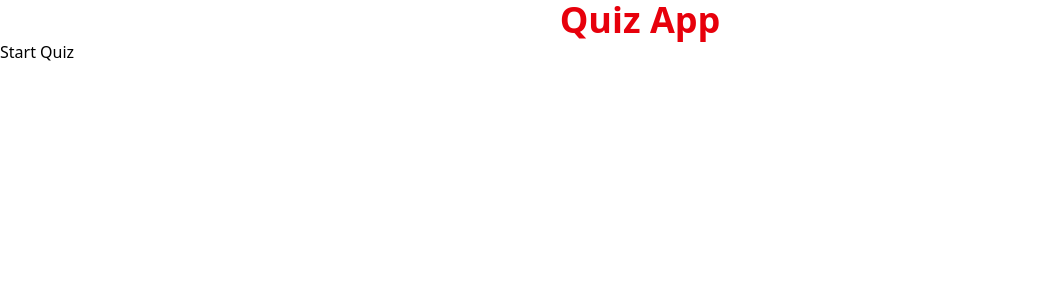
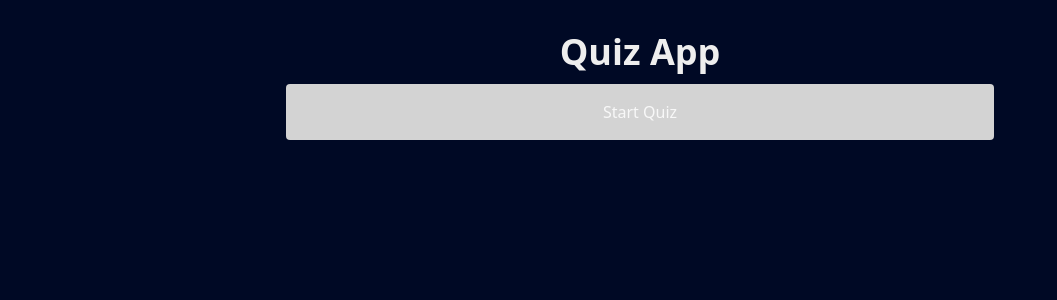
Before and after one commit to dim50dim/quiz_page, a Next.js app: page / in a window 1280 px wide. Shown: the top 300 px of the page, without its empty margins (0-1057 px from the left). Built offline with nearby package versions, Linux system fonts and the light colour scheme.

Commit message:
completed css

```diff
--- a/src/app/globals.css
+++ b/src/app/globals.css
@@ -1 +1,71 @@
 @import "tailwindcss";
+
+* {
+  box-sizing:  border-box;
+  padding: 0;
+  margin: 0;
+}
+
+html , body{
+  overflow-x : hidden;
+  background-color: #000925;
+}
+main{
+  padding: 1rem;
+}
+
+h1,h2 {
+  color : #eee;
+}
+h3{
+  padding-bottom: 2rem;
+  color : #000105;
+  font-size: 1.8rem;
+}
+button{
+  padding: 16px 8px;
+  width: 100%;
+  margin-top: 12px;
+  font-size: 1rem;
+  border-radius:  4px;
+  cursor: pointer;
+  background-color: lightgray;
+  color: #f8f8f8;
+}
+.btn-disabled{
+  background-color: lightgray;
+}
+li{
+  list-style-type: none;
+  cursor: pointer;
+  margin: 9px 0;
+  padding: 16px 8px;
+  color : #000105;
+  border: 1px solid lightgray;
+}
+
+.li-hover:hover{
+  background-color: #d8d8d8;
+  columns: #fff;
+}
+.li-selected{
+  color : #fff;
+  background-color: #000925;
+}
+.container{
+  max-width: 740px;
+  width: 100%;
+  margin: auto;
+  padding: 1rem;
+}
+
+.quiz-container{
+  background-color: #f8f8f8;
+  padding: 1rem;
+  margin-top: 2rem;
+  border-radius: 4px;
+}
+
+.container p {
+  padding: 8px 0;
+}
--- a/src/app/quiz/page.tsx
+++ b/src/app/quiz/page.tsx
@@ -3,7 +3,7 @@
 const page = () => {
   return (
     <div>
-        <div>Quiz page</div>
+        <div className='text-center text-3xl text-yellow-300'>Quiz page</div>
     </div>
   )
 }
```
